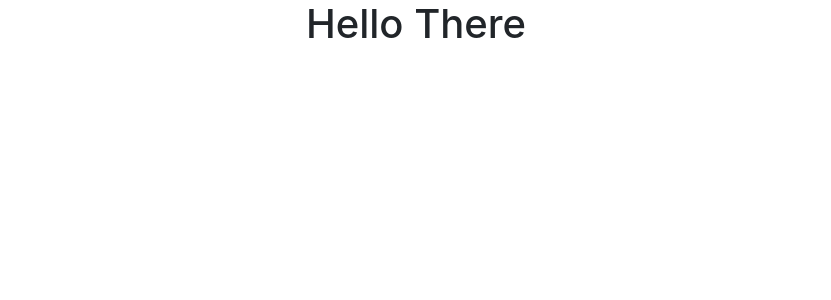
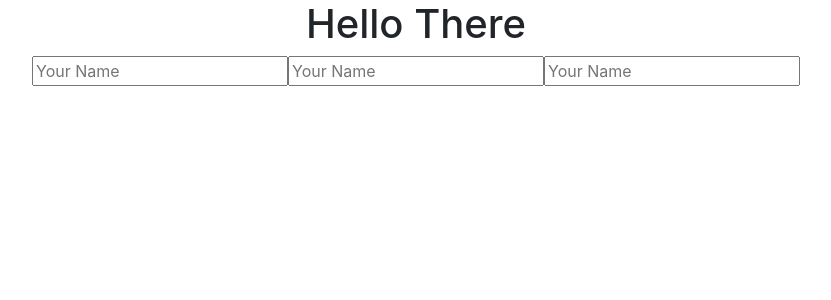
Before and after one commit to codingforentrepreneurs/Survey-with-Reactjs, a React (Create React App) app: page / in a window 1280 px wide. Shown: the top 300 px of the page, without its empty margins (224-1055 px from the left). Built offline with nearby package versions, Linux system fonts and the light colour scheme.

Commit message:
20 - Create a Form Input

```diff
--- a/src/App.js
+++ b/src/App.js
@@ -1,8 +1,31 @@
-import React from 'react'
+import React, {useState} from 'react'
+
+const SurveyInput = props => {
+    const [name, setName] = useState('')
+    const [inputType, setType] = useState(props.type ? props.type : 'text')
+    const handleChange = event => {
+        setName(event.target.value)
+    }
+
+    return  <input
+        onChange={handleChange}
+        value={name}
+        type={inputType}
+        placeholder='Your Name'
+        name='full_name' />
+}
+
+
 
 const App = props => {
     return <div className='col-10 mx-auto text-center'>
         <h1>Hello There</h1>
+        <SurveyInput />
+
+        <SurveyInput type='number' />
+
+
+        <SurveyInput type='email' />
     </div>
 }
 
```
